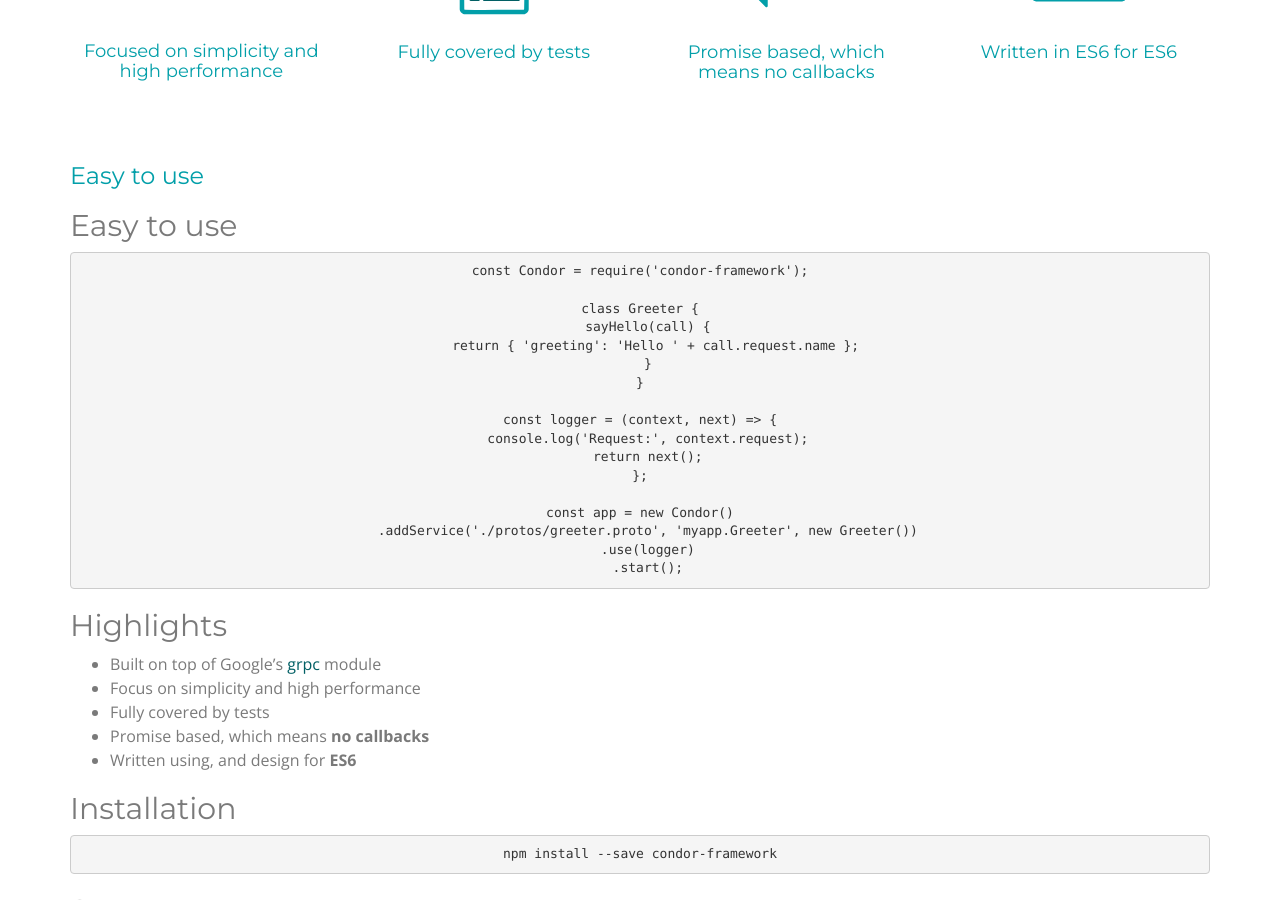
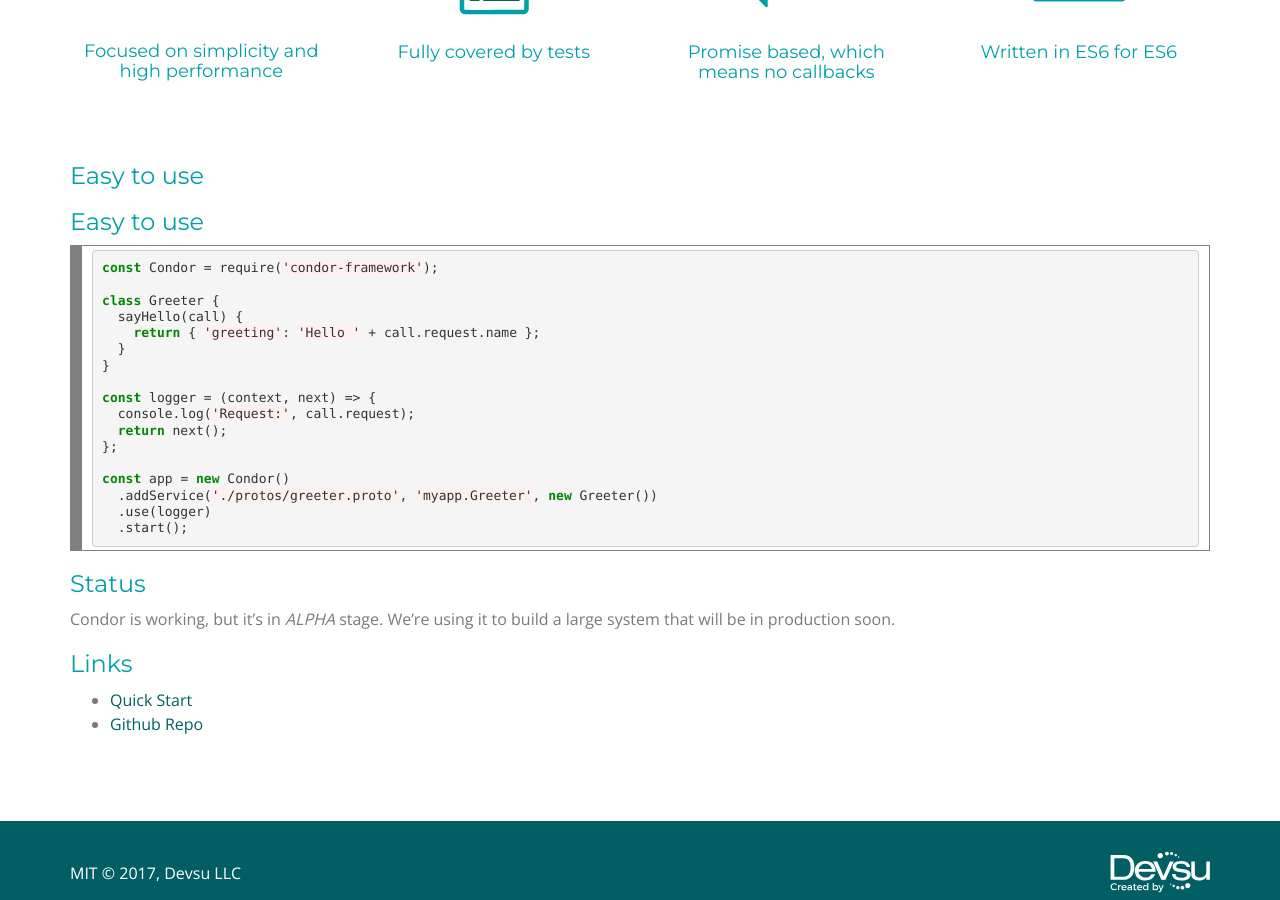
Before and after one commit to devsu/condor-framework, a Jekyll site: the page built from docs/index.md, in a window 1280 px wide and 900 px high, scrolled down 1072 px. Built offline with Jekyll 4.4.1, drawn with Linux system fonts in a browser that asks for light colours; some of the changed text lies outside the part shown.

````diff
--- a/docs/index.md
+++ b/docs/index.md
@@ -3,46 +3,32 @@ title: Condor GRPC Framework
 layout: home
 ---
 
-## Easy to use
+### Easy to use
 
-```js
-const Condor = require('condor-framework');
+<!-- HTML generated using hilite.me --><div style="background: #ffffff; overflow:auto;width:auto;border:solid gray;border-width:.1em .1em .1em .8em;padding:.2em .6em;"><pre style="margin: 0; line-height: 125%"><span style="color: #008800; font-weight: bold">const</span> Condor <span style="color: #333333">=</span> require(<span style="background-color: #fff0f0">&#39;condor-framework&#39;</span>);
 
-class Greeter {
+<span style="color: #008800; font-weight: bold">class</span> Greeter {
   sayHello(call) {
-    return { 'greeting': 'Hello ' + call.request.name };
+    <span style="color: #008800; font-weight: bold">return</span> { <span style="background-color: #fff0f0">&#39;greeting&#39;</span><span style="color: #333333">:</span> <span style="background-color: #fff0f0">&#39;Hello &#39;</span> <span style="color: #333333">+</span> call.request.name };
   }
 }
 
-const logger = (context, next) => {
-  console.log('Request:', context.request);
-  return next();
+<span style="color: #008800; font-weight: bold">const</span> logger <span style="color: #333333">=</span> (context, next) <span style="color: #333333">=&gt;</span> {
+  console.log(<span style="background-color: #fff0f0">&#39;Request:&#39;</span>, call.request);
+  <span style="color: #008800; font-weight: bold">return</span> next();
 };
 
-const app = new Condor()
-  .addService('./protos/greeter.proto', 'myapp.Greeter', new Greeter())
+<span style="color: #008800; font-weight: bold">const</span> app <span style="color: #333333">=</span> <span style="color: #008800; font-weight: bold">new</span> Condor()
+  .addService(<span style="background-color: #fff0f0">&#39;./protos/greeter.proto&#39;</span>, <span style="background-color: #fff0f0">&#39;myapp.Greeter&#39;</span>, <span style="color: #008800; font-weight: bold">new</span> Greeter())
   .use(logger)
   .start();
-```
+</pre></div>
 
-## Highlights
-
-- Built on top of Google's [grpc](https://www.npmjs.com/package/grpc) module
-- Focus on simplicity and high performance
-- Fully covered by tests
-- Promise based, which means **no callbacks**
-- Written using, and design for **ES6**
-
-## Installation
-
-```bash
-npm install --save condor-framework
-```
-
-## Status
+### Status
 
 Condor is working, but it's in *ALPHA* stage. We're using it to build a large system that will be in production soon.
 
-## Links
-[Documentation / Quick Start](quick-start)
-[Github Repo](https://github.com/devsu/condor-framework)
+### Links
+
+- [Quick Start](quick-start)
+- [Github Repo](https://github.com/devsu/condor-framework)
````
Also changed, not shown: docs/documentation.md (+0 -34 lines).
